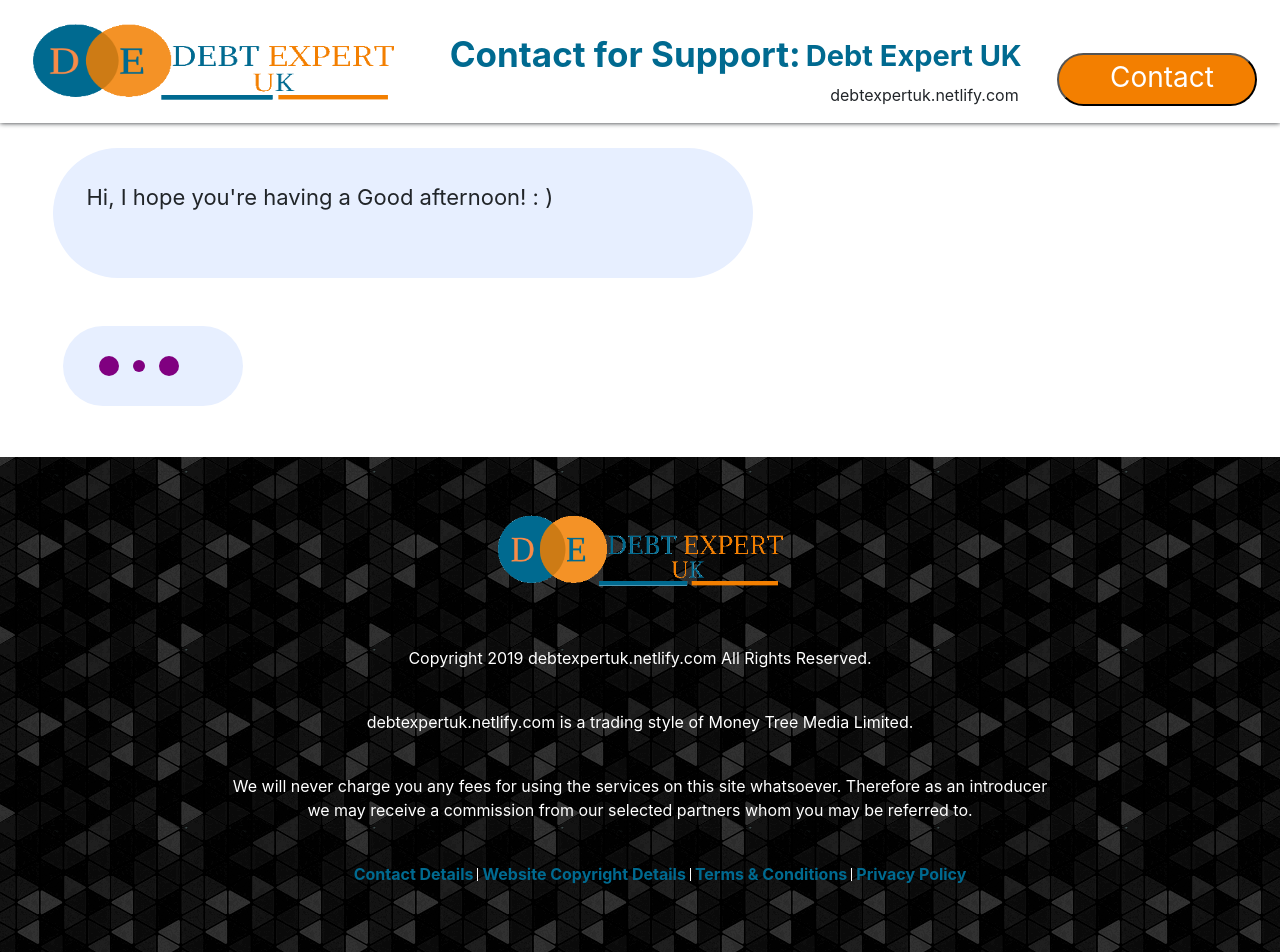
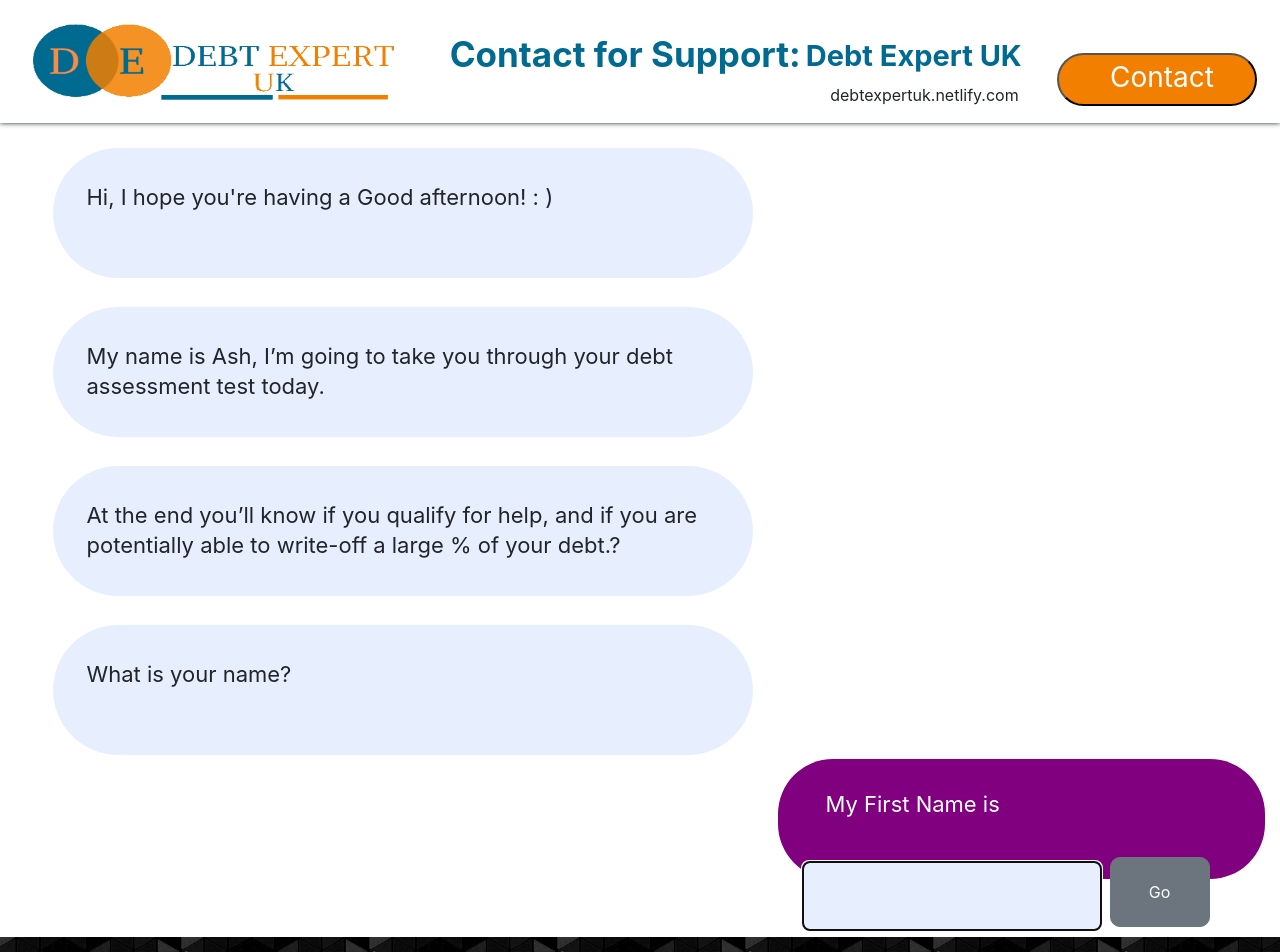
Before and after one commit to akashahmad/leads-bpo, a React (Create React App) app: page /chat in a window 1280 px wide. Shown: the top 952 px of the page. Built offline with nearby package versions, Linux system fonts and the light colour scheme.

Commit message:
manully merged

```diff
--- a/src/component/qualificationdata/qualificationdata.js
+++ b/src/component/qualificationdata/qualificationdata.js
@@ -5,7 +5,6 @@
 import Style from "./style";
 import "react-loader-spinner/dist/loader/css/react-spinner-loader.css";
 import Loader from "react-loader-spinner";
-import {Link} from 'react-router-dom';
 import '../../asserts/style/Roboresponsive.css';
 
 
@@ -56,6 +55,7 @@
             question: "My First Name is",
             takeInput: true,
             value: "",
+            disable: false,
             type: "text",
             name: "firstName"
         },
@@ -67,6 +67,7 @@
             question: "My Last Name is",
             takeInput: true,
             value: "",
+            disable: false,
             type: "text",
             name: "lastName"
         },
@@ -79,9 +80,10 @@
             takeInput: false
         },
         {
-            question: "My Phone Number is +44",
+            question: "My Phone Number is",
             takeInput: true,
             type: "number",
+            disable: false,
             value: "",
             name: "phone"
         },
@@ -92,6 +94,7 @@
         {
             question: "My Email is",
             takeInput: true,
+            disable: false,
             type: "email",
             value: "",
             name: "email"
@@ -168,7 +171,7 @@
                                 newMessate[index] = {question: "submit"};
                             }
                             setShowQuestions(newMessate);
-                        }, 3000);
+                        }, 300);
                         return (
                             <div className="ml-5 mt-5 mb-3">
                                 <div className="d-flex Loader">
@@ -196,18 +199,21 @@
                                     <form onSubmit={(event) => {
                                         event.preventDefault();
                                         if (single.type === "number") {
-                                            if (!phoneNumberValidator("0" + showQuestions[index].value)) {
+                                            console.log(showQuestions[index].value);
+                                            if (!phoneNumberValidator("+" + showQuestions[index].value)) {
                                                 let newMessate = [...showQuestions];
-                                                newMessate[index].message = "Number is Invalid";
+                                                newMessate[index].message = "Mobile number Pattern +441234567890";
                                                 setShowQuestions(newMessate);
                                             } else {
                                                 let newMessate = [...showQuestions];
-                                                newMessate[index].value = "+44" + showQuestions[index].value;
+                                                newMessate[index].disable = true;
+                                                newMessate[index].value = "+" + showQuestions[index].value;
                                                 newMessate.push({question: "typing"});
                                                 setShowQuestions(newMessate);
                                             }
                                         } else {
                                             let newMessate = [...showQuestions];
+                                            newMessate[index].disable = true;
                                             newMessate.push({question: "typing"});
                                             setShowQuestions(newMessate);
                                         }
@@ -224,16 +230,16 @@
                                                            let newMessate = [...showQuestions];
                                                            let value = event.target.value;
                                                            newMessate[index].message = "";
-                                                           if (value.length <= 10) {
+                                                           if (value.length <= 13) {
                                                                newMessate[index].value = value;
                                                            }
                                                            setShowQuestions(newMessate);
                                                        }}/>
                                                 <p className="req-msg">
-                                                {  showQuestions[index].message ? showQuestions[index].message : ""}</p>
+                                                    {  showQuestions[index].message ? showQuestions[index].message : ""}</p>
                                             </div>
                                             :
-                                            <input  placeholder="" className="input mt-4 ml-4"
+                                            <input placeholder="" className="input mt-4 ml-4"
                                                    type={single.type}
                                                    required={true}
                                                    autoFocus
@@ -242,7 +248,8 @@
                                                        newMessate[index].value = event.target.value;
                                                        setShowQuestions(newMessate);
                                                    }}/>}
-                                        <Button style={{marginTop: "-1%", marginLeft: "8%!important"}} type="submit"
+                                        <Button style={{marginTop: "-1%", marginLeft: "8%!important"}}
+                                                disabled={showQuestions[index].disable} type="submit"
                                                 variant="secondary" className="button ml-2">
                                             Go
                                         </Button>
```
